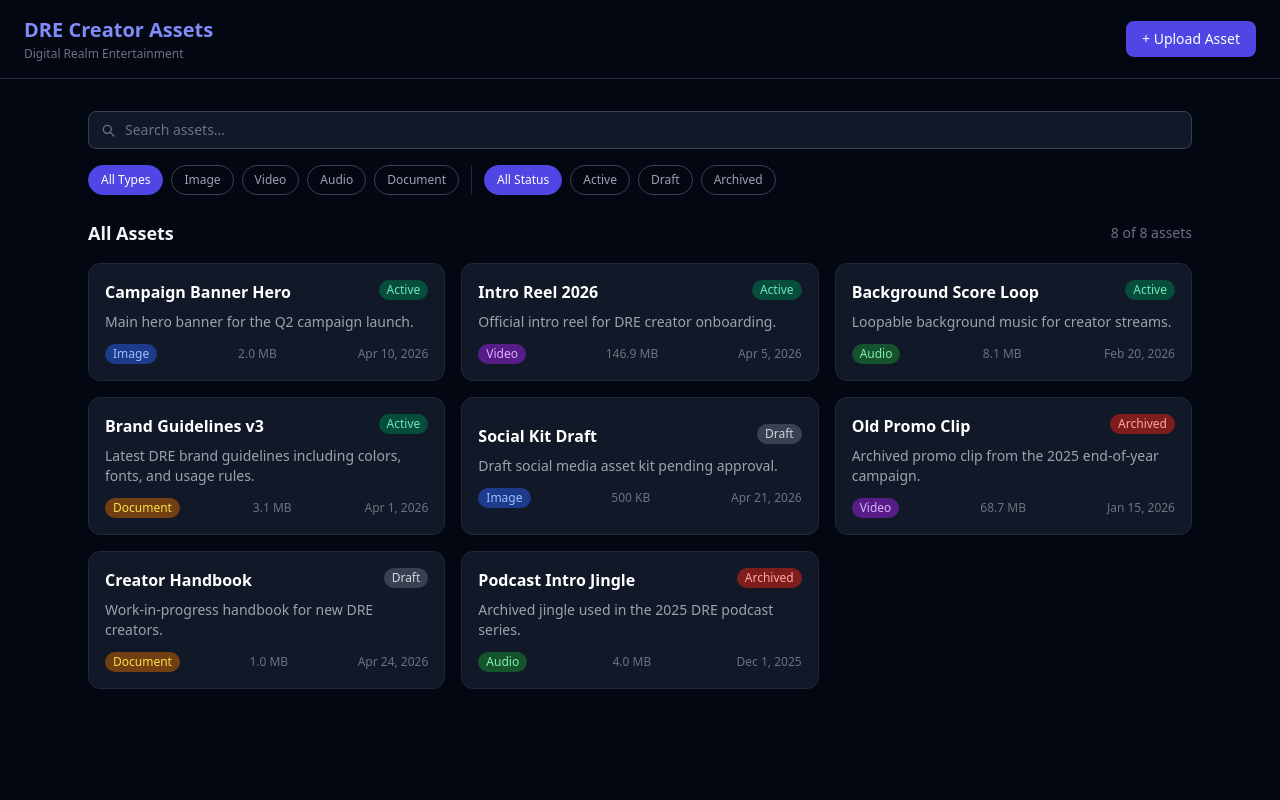
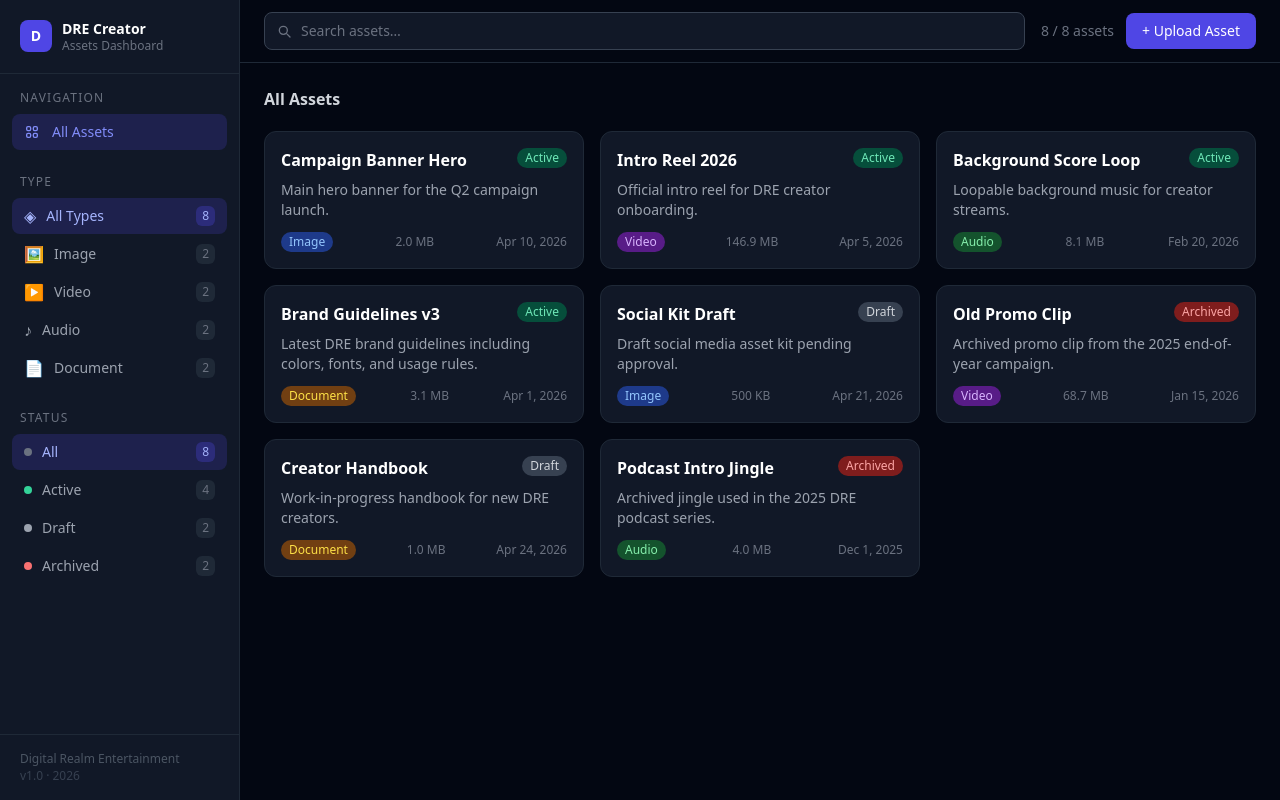
Before and after one commit to uwingabirejoselyne/dre-creator-assets-dashboard, a React (Vite) app: page / in a window 1280 px wide. Built offline with nearby package versions, Linux system fonts and the light colour scheme.

Commit message:
feat: add sidebar with filters and asset counts

```diff
--- a/src/App.tsx
+++ b/src/App.tsx
@@ -1,10 +1,10 @@
 import { useState } from 'react'
 import { useAssets } from './hooks/useAssets'
 import { useAssetFilter } from './hooks/useAssetFilter'
+import { Sidebar } from './components/Sidebar'
 import { AssetList } from './components/AssetList'
 import { AssetDetail } from './components/AssetDetail'
 import { SearchBar } from './components/SearchBar'
-import { FilterBar } from './components/FilterBar'
 import { UploadForm } from './components/UploadForm'
 import type { Asset, NewAssetPayload } from './types/asset'
 
@@ -39,44 +39,41 @@ function App() {
   }
 
   return (
-    <div className="min-h-screen bg-gray-950 text-white">
-      {/* Header */}
-      <header className="border-b border-gray-800 px-6 py-4 flex items-center justify-between">
-        <div>
-          <h1 className="text-xl font-bold text-indigo-400">DRE Creator Assets</h1>
-          <p className="text-xs text-gray-500 mt-0.5">Digital Realm Entertainment</p>
-        </div>
-        <button
-          onClick={() => setShowUploadForm(true)}
-          className="bg-indigo-600 hover:bg-indigo-500 text-white text-sm font-medium px-4 py-2 rounded-lg transition-colors"
-        >
-          + Upload Asset
-        </button>
-      </header>
-
-      {/* Main */}
-      <main className="max-w-6xl mx-auto px-6 py-8">
-        {/* Search + Filter toolbar */}
-        <div className="flex flex-col gap-4 mb-6">
-          <SearchBar value={query} onChange={setQuery} />
-          <FilterBar
+    <div className="flex h-screen bg-gray-950 text-white overflow-hidden">
+      {/* Sidebar */}
+      <Sidebar
+        assets={allAssets}
         typeFilter={typeFilter}
         statusFilter={statusFilter}
         onTypeChange={setTypeFilter}
         onStatusChange={setStatusFilter}
       />
+
+      {/* Main column */}
+      <div className="flex-1 flex flex-col min-w-0 overflow-hidden">
+        {/* Top bar */}
+        <header className="shrink-0 border-b border-gray-800 px-6 py-3 flex items-center gap-4">
+          <div className="flex-1">
+            <SearchBar value={query} onChange={setQuery} />
           </div>
-
-        {/* Results count */}
-        <div className="flex items-center justify-between mb-4">
-          <h2 className="text-lg font-semibold text-gray-100">All Assets</h2>
+          <div className="flex items-center gap-3 shrink-0">
             {!loading && !error && (
-            <span className="text-sm text-gray-500">
-              {filtered.length} of {allAssets.length} assets
+              <span className="text-sm text-gray-500 hidden sm:block">
+                {filtered.length} / {allAssets.length} assets
               </span>
             )}
+            <button
+              onClick={() => setShowUploadForm(true)}
+              className="bg-indigo-600 hover:bg-indigo-500 text-white text-sm font-medium px-4 py-2 rounded-lg transition-colors whitespace-nowrap"
+            >
+              + Upload Asset
+            </button>
           </div>
+        </header>
 
+        {/* Content */}
+        <main className="flex-1 overflow-y-auto px-6 py-6">
+          <h2 className="text-base font-semibold text-gray-300 mb-5">All Assets</h2>
           <AssetList
             assets={filtered}
             loading={loading}
@@ -84,6 +81,7 @@ function App() {
             onSelectAsset={setSelectedAsset}
           />
         </main>
+      </div>
 
       {/* Detail panel */}
       {selectedAsset && (
@@ -93,9 +91,7 @@ function App() {
       {/* Upload form modal */}
       {showUploadForm && (
         <UploadForm
-          onSubmit={(payload) => {
-            handleCreateAsset(payload)
-          }}
+          onSubmit={handleCreateAsset}
           onClose={() => setShowUploadForm(false)}
         />
       )}
--- /dev/null
+++ b/src/components/Sidebar.tsx
@@ -0,0 +1,138 @@
+import type { TypeFilter, StatusFilter } from '../hooks/useAssetFilter'
+import type { Asset, AssetType, AssetStatus } from '../types/asset'
+
+interface Props {
+  assets: Asset[]
+  typeFilter: TypeFilter
+  statusFilter: StatusFilter
+  onTypeChange: (value: TypeFilter) => void
+  onStatusChange: (value: StatusFilter) => void
+}
+
+const TYPE_OPTIONS: { label: string; value: TypeFilter; icon: string }[] = [
+  { label: 'All Types', value: 'all',      icon: '◈' },
+  { label: 'Image',     value: 'image',    icon: '🖼' },
+  { label: 'Video',     value: 'video',    icon: '▶' },
+  { label: 'Audio',     value: 'audio',    icon: '♪' },
+  { label: 'Document',  value: 'document', icon: '📄' },
+]
+
+const STATUS_OPTIONS: { label: string; value: StatusFilter; dot: string }[] = [
+  { label: 'All',      value: 'all',      dot: 'bg-gray-500' },
+  { label: 'Active',   value: 'active',   dot: 'bg-emerald-400' },
+  { label: 'Draft',    value: 'draft',    dot: 'bg-gray-400' },
+  { label: 'Archived', value: 'archived', dot: 'bg-red-400' },
+]
+
+function countByType(assets: Asset[], type: AssetType): number {
+  return assets.filter((a) => a.type === type).length
+}
+
+function countByStatus(assets: Asset[], status: AssetStatus): number {
+  return assets.filter((a) => a.status === status).length
+}
+
+export function Sidebar({ assets, typeFilter, statusFilter, onTypeChange, onStatusChange }: Props) {
+  return (
+    <aside className="w-60 shrink-0 bg-gray-900 border-r border-gray-800 flex flex-col h-screen sticky top-0">
+      {/* Branding */}
+      <div className="px-5 py-5 border-b border-gray-800">
+        <div className="flex items-center gap-2.5">
+          <div className="w-8 h-8 bg-indigo-600 rounded-lg flex items-center justify-center text-white font-bold text-sm">
+            D
+          </div>
+          <div>
+            <p className="text-sm font-bold text-white leading-tight">DRE Creator</p>
+            <p className="text-xs text-gray-500 leading-tight">Assets Dashboard</p>
+          </div>
+        </div>
+      </div>
+
+      {/* Scrollable content */}
+      <div className="flex-1 overflow-y-auto px-3 py-4 flex flex-col gap-6">
+
+        {/* Nav */}
+        <div>
+          <p className="text-xs text-gray-500 uppercase tracking-widest px-2 mb-2">Navigation</p>
+          <button className="w-full flex items-center gap-3 px-3 py-2 rounded-lg bg-indigo-600/20 text-indigo-400 text-sm font-medium">
+            <svg className="w-4 h-4" fill="none" stroke="currentColor" viewBox="0 0 24 24">
+              <path strokeLinecap="round" strokeLinejoin="round" strokeWidth={2}
+                d="M4 6a2 2 0 012-2h2a2 2 0 012 2v2a2 2 0 01-2 2H6a2 2 0 01-2-2V6zm10 0a2 2 0 012-2h2a2 2 0 012 2v2a2 2 0 01-2 2h-2a2 2 0 01-2-2V6zM4 16a2 2 0 012-2h2a2 2 0 012 2v2a2 2 0 01-2 2H6a2 2 0 01-2-2v-2zm10 0a2 2 0 012-2h2a2 2 0 012 2v2a2 2 0 01-2 2h-2a2 2 0 01-2-2v-2z" />
+            </svg>
+            All Assets
+          </button>
+        </div>
+
+        {/* Type filter */}
+        <div>
+          <p className="text-xs text-gray-500 uppercase tracking-widest px-2 mb-2">Type</p>
+          <div className="flex flex-col gap-0.5">
+            {TYPE_OPTIONS.map(({ label, value, icon }) => {
+              const count = value === 'all' ? assets.length : countByType(assets, value as AssetType)
+              return (
+                <button
+                  key={value}
+                  onClick={() => onTypeChange(value)}
+                  className={`w-full flex items-center justify-between px-3 py-2 rounded-lg text-sm transition-colors ${
+                    typeFilter === value
+                      ? 'bg-indigo-600/20 text-indigo-300'
+                      : 'text-gray-400 hover:bg-gray-800 hover:text-gray-200'
+                  }`}
+                >
+                  <span className="flex items-center gap-2.5">
+                    <span className="text-base leading-none">{icon}</span>
+                    {label}
+                  </span>
+                  <span className={`text-xs px-1.5 py-0.5 rounded-md ${
+                    typeFilter === value ? 'bg-indigo-600/30 text-indigo-300' : 'bg-gray-800 text-gray-500'
+                  }`}>
+                    {count}
+                  </span>
+                </button>
+              )
+            })}
+          </div>
+        </div>
+
+        {/* Status filter */}
+        <div>
+          <p className="text-xs text-gray-500 uppercase tracking-widest px-2 mb-2">Status</p>
+          <div className="flex flex-col gap-0.5">
+            {STATUS_OPTIONS.map(({ label, value, dot }) => {
+              const count = value === 'all' ? assets.length : countByStatus(assets, value as AssetStatus)
+              return (
+                <button
+                  key={value}
+                  onClick={() => onStatusChange(value)}
+                  className={`w-full flex items-center justify-between px-3 py-2 rounded-lg text-sm transition-colors ${
+                    statusFilter === value
+                      ? 'bg-indigo-600/20 text-indigo-300'
+                      : 'text-gray-400 hover:bg-gray-800 hover:text-gray-200'
+                  }`}
+                >
+                  <span className="flex items-center gap-2.5">
+                    <span className={`w-2 h-2 rounded-full ${dot}`} />
+                    {label}
+                  </span>
+                  <span className={`text-xs px-1.5 py-0.5 rounded-md ${
+                    statusFilter === value ? 'bg-indigo-600/30 text-indigo-300' : 'bg-gray-800 text-gray-500'
+                  }`}>
+                    {count}
+                  </span>
+                </button>
+              )
+            })}
+          </div>
+        </div>
+      </div>
+
+      {/* Footer */}
+      <div className="px-5 py-4 border-t border-gray-800">
+        <p className="text-xs text-gray-600 leading-snug">
+          Digital Realm Entertainment<br />
+          <span className="text-gray-700">v1.0 · 2026</span>
+        </p>
+      </div>
+    </aside>
+  )
+}
```
Lines whose indentation alone changed are shown as unchanged.
